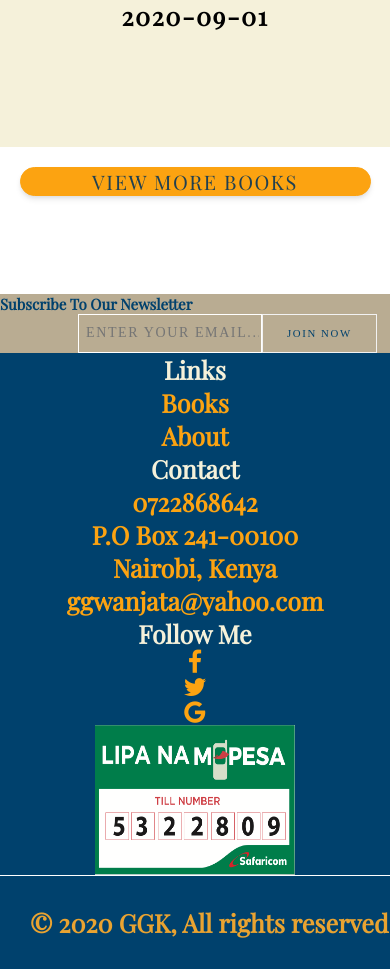
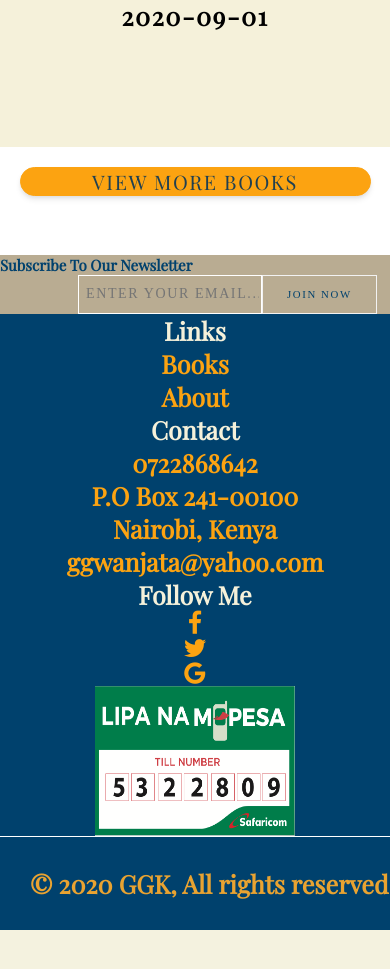
Before and after one commit to KingSonkorey69/website, a PHP site: page / in a window 390 px wide; the page is wider, and only the part inside the window is pictured. Shown: the part 5039-6008 px from the top of that part. After the commit the page ends 5969 px from the top of that part, so only its background shows below. Run offline with PHP 8.4, Linux system fonts and the light colour scheme; data comes from the database, SQL or seed files in the repository; data that the repository does not hold is empty; a stand-in replaces the project's code that opens the database connection; some libraries are stand-ins or nearby versions.

Commit message:
changed css media

```diff
--- a/assets/css/kim.css
+++ b/assets/css/kim.css
@@ -699,11 +699,11 @@ span{
       width: 90%;
    }
    .newsletter{
-      margin-top:25%;
+      margin-top:15%;
       display:flex;
       align-items: center;
       flex-direction: column;
-      height: 50%;
+      height: 70%;
    }
    .sub span{
       color:#00416d;
@@ -713,7 +713,7 @@ span{
       display: flex;
       flex-direction: row;
       width: 100%;
-      height:10%;
+      height:50%;
       justify-content: space-betwen;
    }
 
```
